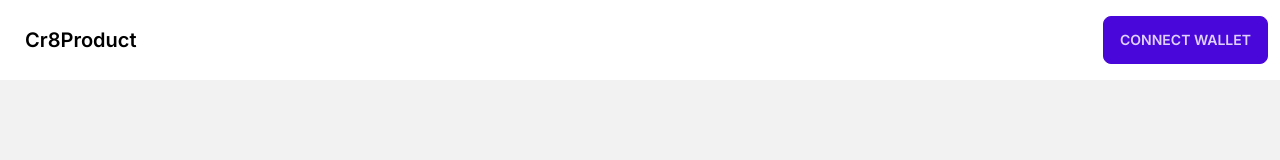
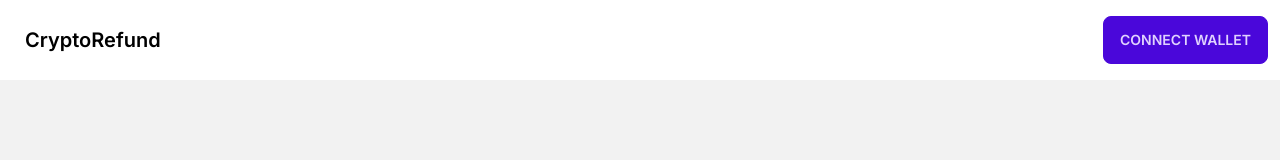
Before and after one commit to cr8product/crypto-refund, a Next.js app: page / in a window 1280 px wide. Shown: the top 160 px of the page. Built offline with nearby package versions, Linux system fonts and the light colour scheme.

Commit message:
navbar-upd

```diff
--- a/src/app/components/navbar.js
+++ b/src/app/components/navbar.js
@@ -4,7 +4,7 @@ export default function Navbar() {
     return (
         <div className="navbar bg-base-100">
             <div className="flex-1">
-                <a className="btn btn-ghost normal-case text-xl">Cr8Product</a>
+                <a className="btn btn-ghost normal-case text-xl">CryptoRefund</a>
             </div>
             <div className="flex-none">
                 <ul className="menu menu-horizontal px-1">
```
